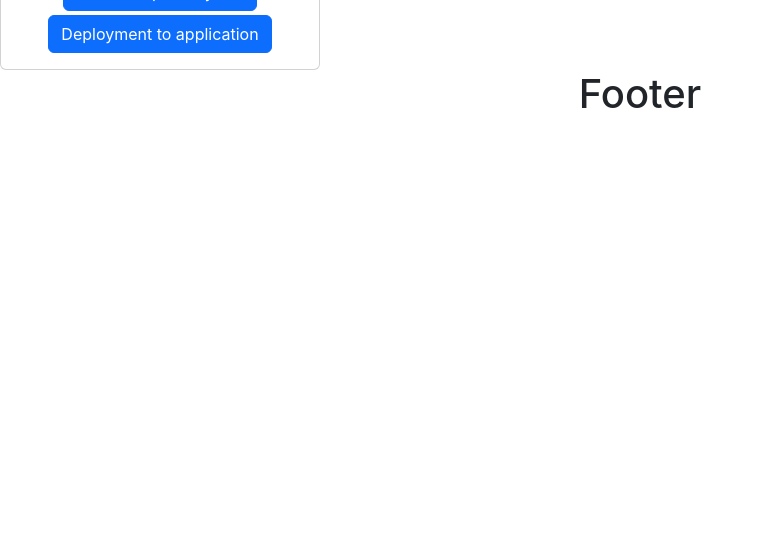
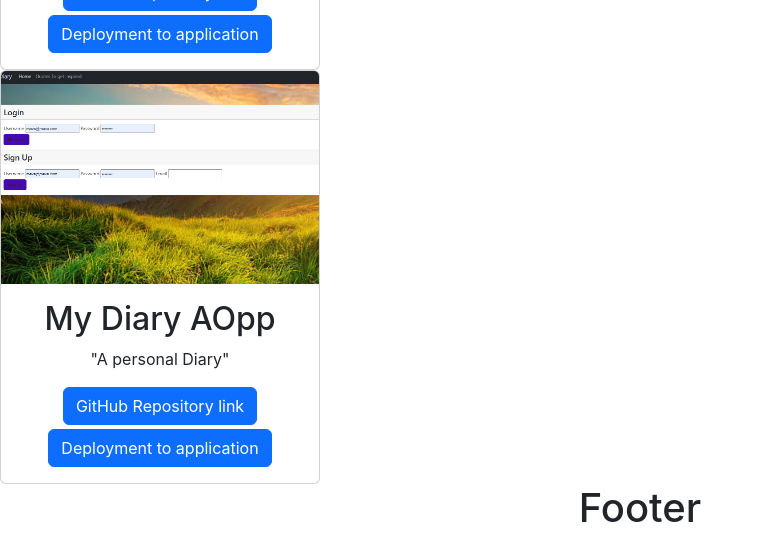
Before and after one commit to solm7/React-Portfolio, a React (Create React App) app in the folder my-app/: page / in a window 1280 px wide. Shown: the part 563-1097 px from the top of the page, without its empty margins (0-764 px from the left). Before the commit the page ends 800 px from the top, so only its background shows below. Built offline with nearby package versions, Linux system fonts and the light colour scheme.

Commit message:
My diary on portfolio

```diff
--- a/my-app/src/components/Portfolio.js
+++ b/my-app/src/components/Portfolio.js
@@ -1,5 +1,5 @@
 import CodeMonsters from "../images/codemonsters.png";
-// import MyDiary from "../images/mydiary.png";
+import MyDiary from "../images/mydiary.png";
 // import PassWordGen from "../images/passwordgenerator.png";
 // import weatherApi from "../images/weatherapi.png";
 // import WorkDay from "../workdayscheduler.png";
@@ -32,6 +32,30 @@ function Portfolio() {
             </div>
           </div>
         </div>
+        {/* MyDiary */}
+        <div className="card w-25">
+          <img
+            src={MyDiary}
+            className="card-img-top"
+            alt="Personal Diary Page"
+          />
+          <div className="card-body d-flex flex-column justify-content-between">
+            <h5 className="card-title fs-2">My Diary AOpp</h5>
+            <p className="card-text">"A personal Diary"</p>
+            <div className="button-box">
+              <a href="https://github.com/Jesse115/group-project-2">
+                <button type="button" className="btn btn-primary mb-1">
+                  GitHub Repository link
+                </button>
+              </a>
+              <a href="https://murmuring-stream-25656.herokuapp.com/">
+                <button type="button" className="btn btn-primary">
+                  Deployment to application
+                </button>
+              </a>
+            </div>
+          </div>
+        </div>
       </div>
     </div>
   );
```
